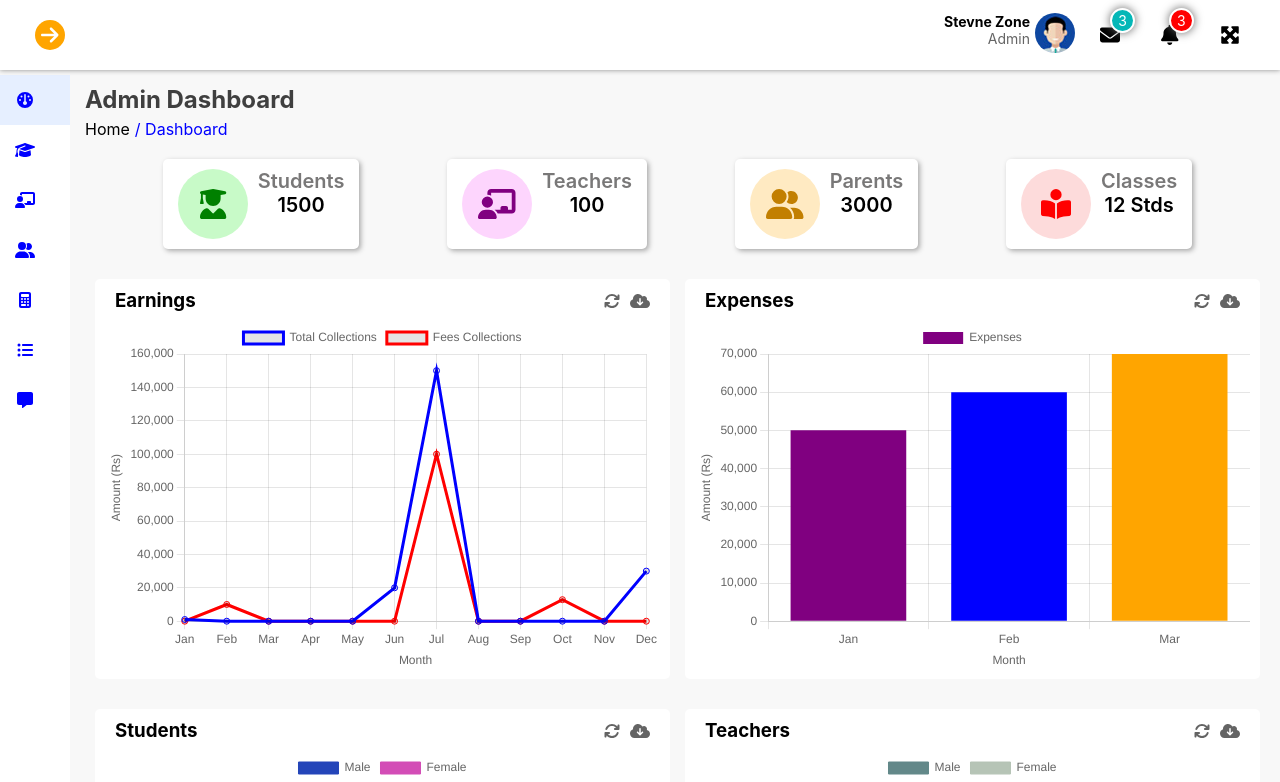
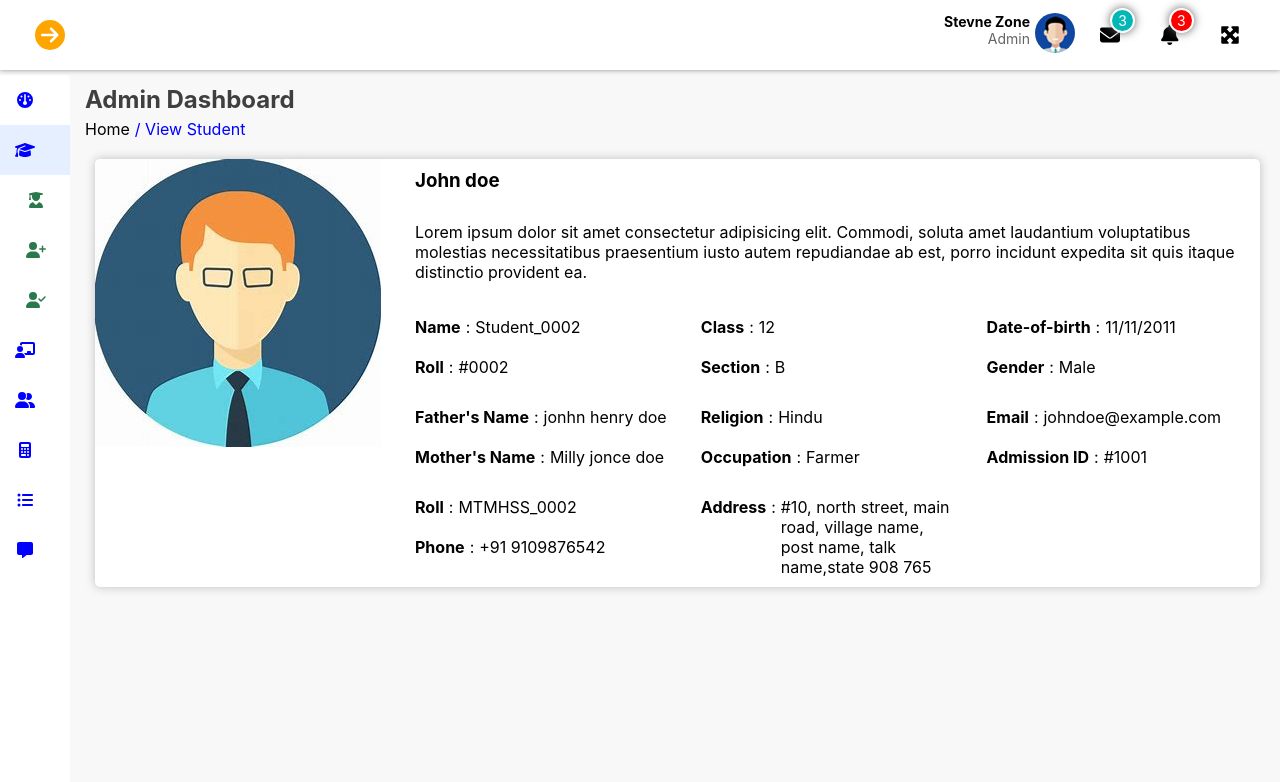
Before and after one commit to Vinoth82003/school_frontend, a React (Create React App) app: page / in a window 1280 px wide. Shown: the top 782 px of the page. Built offline with nearby package versions, Linux system fonts and the light colour scheme.

Commit message:
New component is added which is Student view component

```diff
--- a/src/App.js
+++ b/src/App.js
@@ -11,9 +11,9 @@ function App() {
   const [isStudent, setStudent] = useState(false);
   const [isTeacher, setTeacher] = useState(false);
   const [isParent, setParent] = useState(false);
-  const [currentClick, setCurrentClick] = useState(["dashboard"]);
-  const [activeBar, setactiveBar] = useState("dashboard");
-  const [currentPath, setCurrentPath] = useState(["dashboard"]);
+  const [currentClick, setCurrentClick] = useState(["view student"]);
+  const [activeBar, setactiveBar] = useState("students");
+  const [currentPath, setCurrentPath] = useState(["view student"]);
   const value = {
     isSidebar,
     setSidebar,
--- a/src/Components/Section.jsx
+++ b/src/Components/Section.jsx
@@ -15,6 +15,7 @@ import Expense from "./Expense";
 import AddExpenses from "./AddExpenses";
 import Notice from "./Notice";
 import Message from "./Message";
+import StudentView from "./StudentView";
 
 const Section = () => {
   const value = useContext(AppContext);
@@ -60,6 +61,7 @@ const Section = () => {
           {active === "Add Expenses" && <AddExpenses />}
           {active === "notice" && <Notice />}
           {active === "message" && <Message />}
+          {active === "view student" && <StudentView />}
         </header>
       </section>
     </>
--- /dev/null
+++ b/src/Components/StudentView.jsx
@@ -0,0 +1,116 @@
+import React from "react";
+import defaultPhoto from "../img/default.jpeg";
+import "../css/view.css";
+
+const StudentView = () => {
+  return (
+    <>
+      <main className="admin_page">
+        <section className="view_section chart_containers">
+          <div className="view">
+            <div className="inner_view">
+              <div className="left_image">
+                <img src={defaultPhoto} alt="" />
+              </div>
+              <div className="right_content">
+                <div className="cnt-row">
+                  <h3 className="name">John doe</h3>
+                  <p className="bio">
+                    Lorem ipsum dolor sit amet consectetur adipisicing elit.
+                    Commodi, soluta amet laudantium voluptatibus molestias
+                    necessitatibus praesentium iusto autem repudiandae ab est,
+                    porro incidunt expedita sit quis itaque distinctio provident
+                    ea.
+                  </p>
+                </div>
+                <div className="cnt-row">
+                  <div className="cnt-col">
+                    <div className="inner-cnt">
+                      <h4 className="lable">Name</h4> :
+                      <p className="viewName">Student_0002</p>
+                    </div>
+                    <div className="inner-cnt">
+                      <h4 className="lable">Roll</h4> :
+                      <p className="viewName">#0002</p>
+                    </div>
+                  </div>
+                  <div className="cnt-col">
+                    <div className="inner-cnt">
+                      <h4 className="lable">Class</h4> :
+                      <p className="viewName">12</p>
+                    </div>
+                    <div className="inner-cnt">
+                      <h4 className="lable">Section</h4> :
+                      <p className="viewName">B</p>
+                    </div>
+                  </div>
+                  <div className="cnt-col">
+                    <div className="inner-cnt">
+                      <h4 className="lable">Date-of-birth</h4> :
+                      <p className="viewName">11/11/2011</p>
+                    </div>
+                    <div className="inner-cnt">
+                      <h4 className="lable">Gender</h4> :
+                      <p className="viewName">Male</p>
+                    </div>
+                  </div>
+                  <div className="cnt-col">
+                    <div className="inner-cnt">
+                      <h4 className="lable">Father's Name</h4> :
+                      <p className="viewName">jonhn henry doe</p>
+                    </div>
+                    <div className="inner-cnt">
+                      <h4 className="lable">Mother's Name</h4> :
+                      <p className="viewName">Milly jonce doe</p>
+                    </div>
+                  </div>
+                  <div className="cnt-col">
+                    <div className="inner-cnt">
+                      <h4 className="lable">Religion</h4> :
+                      <p className="viewName">Hindu</p>
+                    </div>
+                    <div className="inner-cnt">
+                      <h4 className="lable">Occupation</h4> :
+                      <p className="viewName">Farmer</p>
+                    </div>
+                  </div>
+                  <div className="cnt-col">
+                    <div className="inner-cnt">
+                      <h4 className="lable">Email</h4> :
+                      <p className="viewName">johndoe@example.com</p>
+                    </div>
+                    <div className="inner-cnt">
+                      <h4 className="lable">Admission ID</h4> :
+                      <p className="viewName">#1001</p>
+                    </div>
+                  </div>
+                  <div className="cnt-col">
+                    <div className="inner-cnt">
+                      <h4 className="lable">Roll</h4> :
+                      <p className="viewName">MTMHSS_0002</p>
+                    </div>
+                    <div className="inner-cnt">
+                      <h4 className="lable">Phone</h4> :
+                      <p className="viewName">+91 9109876542</p>
+                    </div>
+                  </div>
+                  <div className="cnt-col">
+                    <div className="inner-cnt">
+                      <h4 className="lable">Address</h4> :
+                      <p className="viewName">
+                        #10, north street, main road, village name, post name,
+                        talk name,state 908 765
+                      </p>
+                    </div>
+                  </div>
+                </div>
+              </div>
+            </div>
+          </div>
+        </section>
+      </main>
+    </>
+  );
+};
+
+export default StudentView;
--- a/src/css/message.css
+++ b/src/css/message.css
@@ -200,12 +200,14 @@ ul {
 .message_top {
   padding: 10px;
   border-bottom: 2px solid #d0d0d0;
+  box-shadow: 0px 3px 5px #d2d2d2;
 }
 
 .chat_message {
-  max-width: calc(100% - 255px);
-  width: calc(100% - 255px);
-  margin-left: 5px;
+  max-width: calc(100% - 235px);
+  width: calc(100% - 235px);
+  position: relative;
+  z-index: 100;
 }
 
 .message_top {
--- /dev/null
+++ b/src/css/view.css
@@ -0,0 +1,87 @@
+.view {
+  min-width: 400px;
+  width: 100%;
+  background-color: #fff;
+  border-radius: 5px;
+  box-shadow: 0px 0px 10px #b4b4b4dd;
+  display: flex;
+  align-items: flex-start;
+  gap: 10px;
+  overflow-x: scroll;
+  overflow-y: hidden;
+}
+
+.inner_view {
+  width: 100%;
+  background-color: #fff;
+  border-radius: 5px;
+  box-shadow: 0px 0px 10px #b4b4b4dd;
+  display: flex;
+  align-items: flex-start;
+  gap: 10px;
+}
+
+.left_image {
+  min-width: 300px;
+  height: 100%;
+  flex-basis: 25%;
+  width: 100%;
+}
+
+.right_content {
+  flex-basis: 75%;
+  width: 100%;
+  display: flex;
+  flex-direction: column;
+  gap: 15px;
+}
+
+.cnt-row {
+  display: flex;
+  gap: 10px;
+  flex-wrap: wrap;
+  justify-content: flex-start;
+}
+
+.cnt-col {
+  width: calc(100% / 3.1);
+}
+
+.inner-cnt {
+  display: flex;
+  align-items: flex-start;
+  gap: 5px;
+  padding: 10px;
+  white-space: nowrap;
+}
+
+@media screen and (max-width: 1020px) {
+  .cnt-col {
+    width: calc(100% / 2.5);
+  }
+}
+
+@media screen and (max-width: 940px) {
+  .cnt-col {
+    width: calc(100%);
+  }
+}
+
+@media screen and (max-width: 656px) {
+  .view_section {
+    width: 550px;
+  }
+}
+
+main.admin_page {
+  overflow-x: auto;
+}
+
+.viewName {
+  white-space: wrap;
+}
+
+.cnt-row .name,
+.cnt-row .bio {
+  padding: 10px;
+}
```
Also changed, not shown: src/Components/Student.jsx (deleted, +0 -11 lines).
